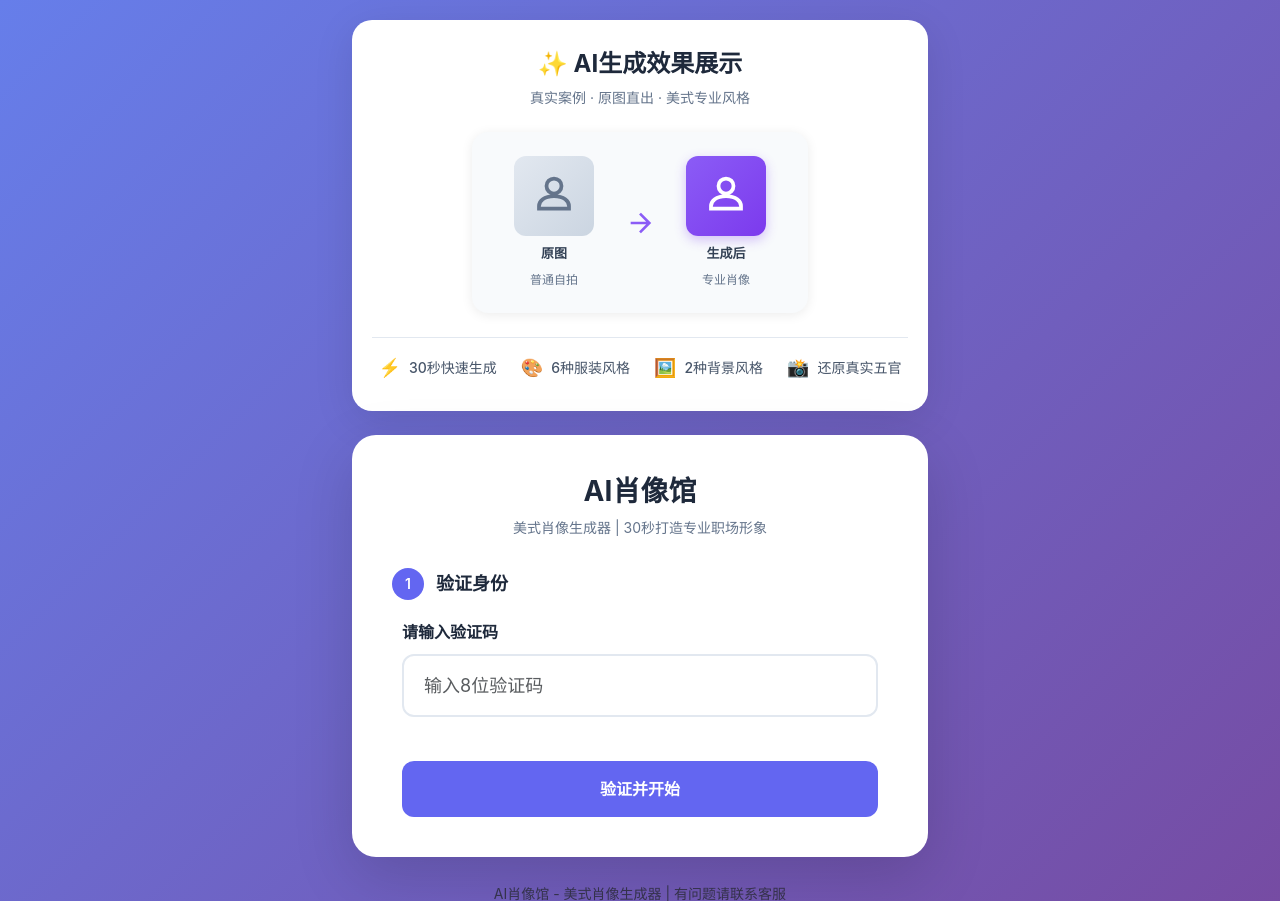
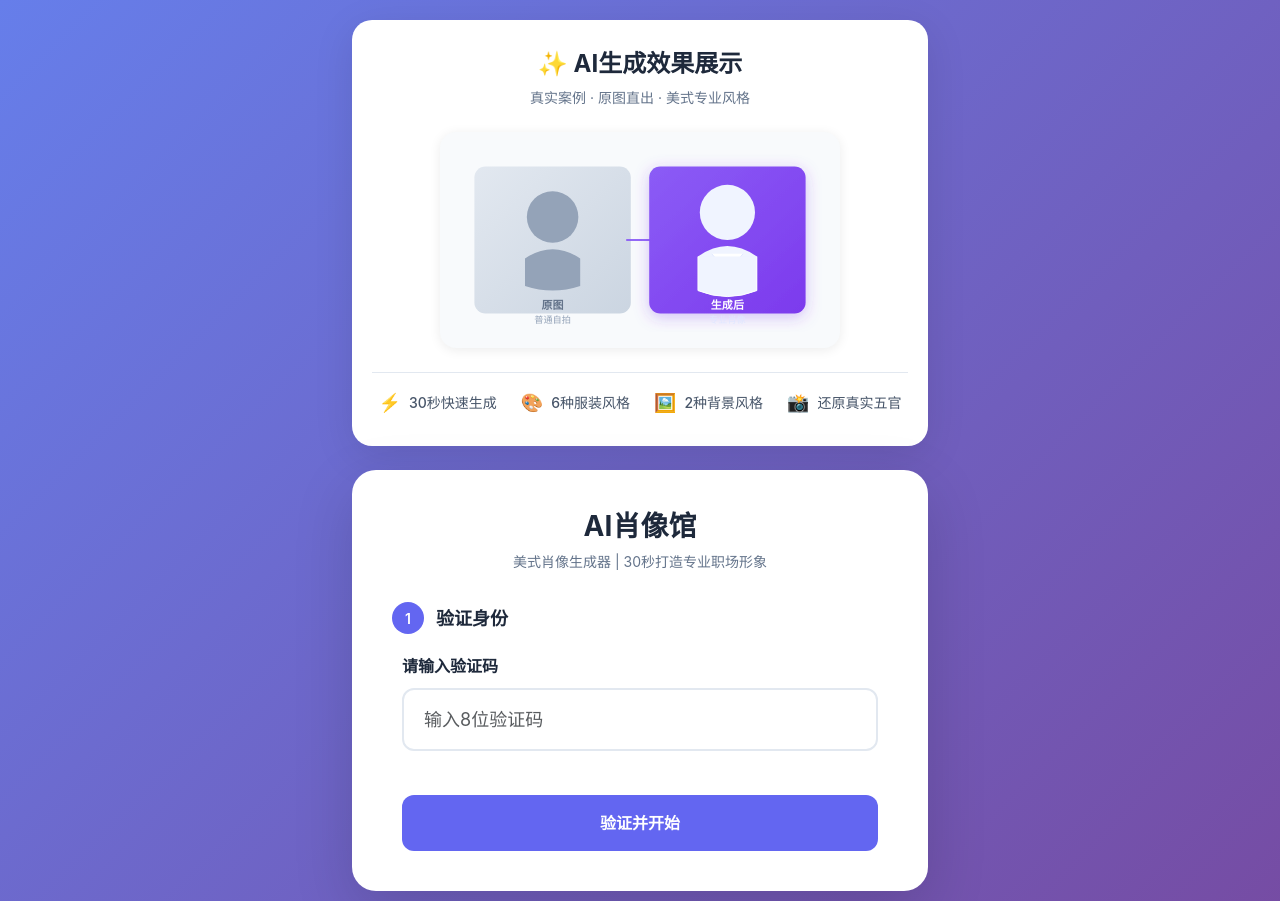
Before and after one commit to s26233792-lab/haimati, a Flask app: page / in a window 1280 px wide. Shown: the top 901 px of the page. Run offline with Flask 3, Linux system fonts and the light colour scheme; some libraries are stand-ins or nearby versions.

Commit message:
feat: 使用SVG生成真实的人物对比图
创建同一人物的对比效果图：
- 左侧：原图（灰色调，普通人物形象）
- 右侧：生成后（紫色调，添加西装领子效果）
- 中间：紫色箭头表示转换
- 使用SVG绘制，清晰且响应式

Co-Authored-By: Claude Opus 4.5 <noreply@anthropic.com>

```diff
--- a/static/style.css
+++ b/static/style.css
@@ -33,61 +33,14 @@
     margin-bottom: 24px;
 }
 
-.comparison-card {
-    display: flex;
-    align-items: center;
-    gap: 20px;
+.comparison-svg {
+    width: 100%;
+    max-width: 400px;
+    height: auto;
     background: #f8fafc;
     border-radius: 16px;
-    padding: 24px 32px;
+    padding: 16px;
     box-shadow: 0 2px 12px rgba(0, 0, 0, 0.08);
-}
-
-.comparison-side {
-    display: flex;
-    flex-direction: column;
-    align-items: center;
-    gap: 8px;
-    min-width: 100px;
-}
-
-.comparison-before .comparison-avatar {
-    width: 80px;
-    height: 80px;
-    border-radius: 12px;
-    background: linear-gradient(135deg, #e2e8f0 0%, #cbd5e1 100%);
-    display: flex;
-    align-items: center;
-    justify-content: center;
-    color: #64748b;
-}
-
-.comparison-after .comparison-avatar {
-    width: 80px;
-    height: 80px;
-    border-radius: 12px;
-    background: linear-gradient(135deg, #8b5cf6 0%, #7c3aed 100%);
-    display: flex;
-    align-items: center;
-    justify-content: center;
-    box-shadow: 0 4px 12px rgba(124, 58, 237, 0.3);
-}
-
-.comparison-label {
-    font-size: 13px;
-    font-weight: 600;
-    color: #334155;
-}
-
-.comparison-desc {
-    font-size: 12px;
-    color: #64748b;
-}
-
-.comparison-arrow {
-    color: #8b5cf6;
-    display: flex;
-    align-items: center;
 }
 
 .showcase-features {
@@ -123,34 +76,8 @@
         font-size: 20px;
     }
 
-    .comparison-card {
-        padding: 20px;
-        gap: 12px;
-    }
-
-    .comparison-before .comparison-avatar,
-    .comparison-after .comparison-avatar {
-        width: 60px;
-        height: 60px;
-    }
-
-    .comparison-before .comparison-avatar svg,
-    .comparison-after .comparison-avatar svg {
-        width: 40px;
-        height: 40px;
-    }
-
-    .comparison-label {
-        font-size: 11px;
-    }
-
-    .comparison-desc {
-        font-size: 10px;
-    }
-
-    .comparison-arrow svg {
-        width: 24px;
-        height: 24px;
+    .comparison-svg {
+        max-width: 100%;
     }
 
     .showcase-features {
--- a/templates/index.html
+++ b/templates/index.html
@@ -17,33 +17,47 @@
             </div>
             <!-- 效果对比展示 -->
             <div class="showcase-comparison-wrapper">
-                <div class="comparison-card">
-                    <div class="comparison-side comparison-before">
-                        <div class="comparison-avatar">
-                            <svg width="60" height="60" viewBox="0 0 24 24" fill="none" stroke="currentColor" stroke-width="1.5">
-                                <circle cx="12" cy="8" r="3"/>
-                                <path d="M12 12c-4 0-6 2-6 4v1h12v-1c0-2-2-4-6-4z"/>
-                            </svg>
-                        </div>
-                        <div class="comparison-label">原图</div>
-                        <div class="comparison-desc">普通自拍</div>
-                    </div>
-                    <div class="comparison-arrow">
-                        <svg width="32" height="32" viewBox="0 0 24 24" fill="none" stroke="currentColor" stroke-width="2">
-                            <path d="M5 12h14M12 5l7 7-7 7"/>
-                        </svg>
-                    </div>
-                    <div class="comparison-side comparison-after">
-                        <div class="comparison-avatar">
-                            <svg width="60" height="60" viewBox="0 0 24 24" fill="none" stroke="white" stroke-width="1.5">
-                                <circle cx="12" cy="8" r="3"/>
-                                <path d="M12 12c-4 0-6 2-6 4v1h12v-1c0-2-2-4-6-4z"/>
-                            </svg>
-                        </div>
-                        <div class="comparison-label">生成后</div>
-                        <div class="comparison-desc">专业肖像</div>
-                    </div>
-                </div>
+                <svg class="comparison-svg" viewBox="0 0 400 200" xmlns="http://www.w3.org/2000/svg">
+                    <defs>
+                        <linearGradient id="bgBefore" x1="0%" y1="0%" x2="100%" y2="100%">
+                            <stop offset="0%" style="stop-color:#e2e8f0"/>
+                            <stop offset="100%" style="stop-color:#cbd5e1"/>
+                        </linearGradient>
+                        <linearGradient id="bgAfter" x1="0%" y1="0%" x2="100%" y2="100%">
+                            <stop offset="0%" style="stop-color:#8b5cf6"/>
+                            <stop offset="100%" style="stop-color:#7c3aed"/>
+                        </linearGradient>
+                        <filter id="shadowAfter" x="-20%" y="-20%" width="140%" height="140%">
+                            <feDropShadow dx="0" dy="4" stdDeviation="8" flood-color="#7c3aed" flood-opacity="0.3"/>
+                        </filter>
+                    </defs>
+
+                    <!-- 左侧：原图 -->
+                    <rect x="20" y="20" width="170" height="160" rx="12" fill="url(#bgBefore)"/>
+                    <!-- 人物 - 原图 (普通) -->
+                    <circle cx="105" cy="75" r="28" fill="#94a3b8"/>
+                    <path d="M75 120 Q105 100 135 120 L135 150 Q105 160 75 150 Z" fill="#94a3b8"/>
+                    <text x="105" y="175" text-anchor="middle" fill="#64748b" font-size="12" font-weight="600">原图</text>
+                    <text x="105" y="190" text-anchor="middle" fill="#94a3b8" font-size="10">普通自拍</text>
+
+                    <!-- 箭头 -->
+                    <g transform="translate(200, 100)">
+                        <line x1="-15" y1="0" x2="15" y2="0" stroke="#8b5cf6" stroke-width="2"/>
+                        <polygon points="12,-5 22,0 12,5" fill="#8b5cf6"/>
+                    </g>
+
+                    <!-- 右侧：生成后 -->
+                    <rect x="210" y="20" width="170" height="160" rx="12" fill="url(#bgAfter)" filter="url(#shadowAfter)"/>
+                    <!-- 人物 - 生成后 (专业) -->
+                    <circle cx="295" cy="70" r="30" fill="#f0f4ff"/>
+                    <path d="M263 118 Q295 95 327 118 L327 155 Q295 168 263 155 Z" fill="#f0f4ff"/>
+                    <!-- 领子 -->
+                    <path d="M278 115 L295 135 L312 115" fill="white" stroke="#e0e7ff" stroke-width="1"/>
+                    <!-- 西装效果 -->
+                    <path d="M263 118 L263 155 Q295 168 327 155 L327 118" fill="#f0f4ff" stroke="white" stroke-width="1"/>
+                    <text x="295" y="175" text-anchor="middle" fill="white" font-size="12" font-weight="600">生成后</text>
+                    <text x="295" y="190" text-anchor="middle" fill="#e0e7ff" font-size="10">专业肖像</text>
+                </svg>
             </div>
             <div class="showcase-features">
                 <div class="feature-item">
```
